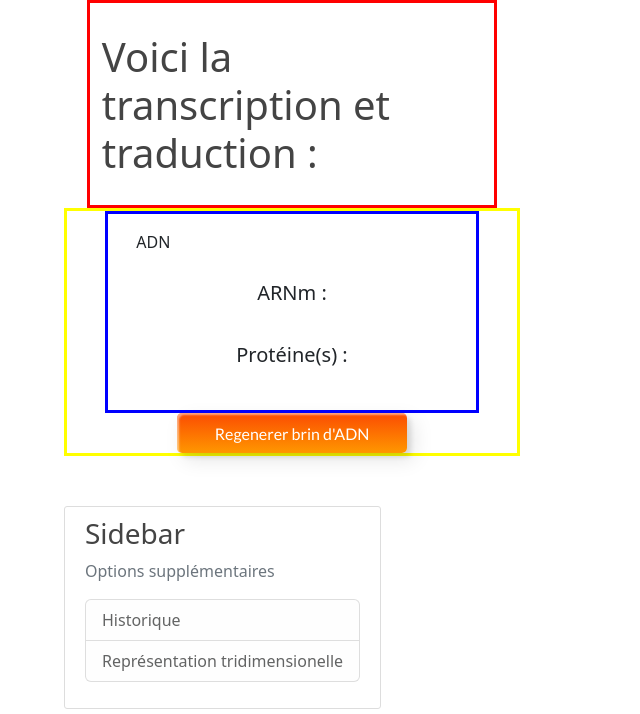
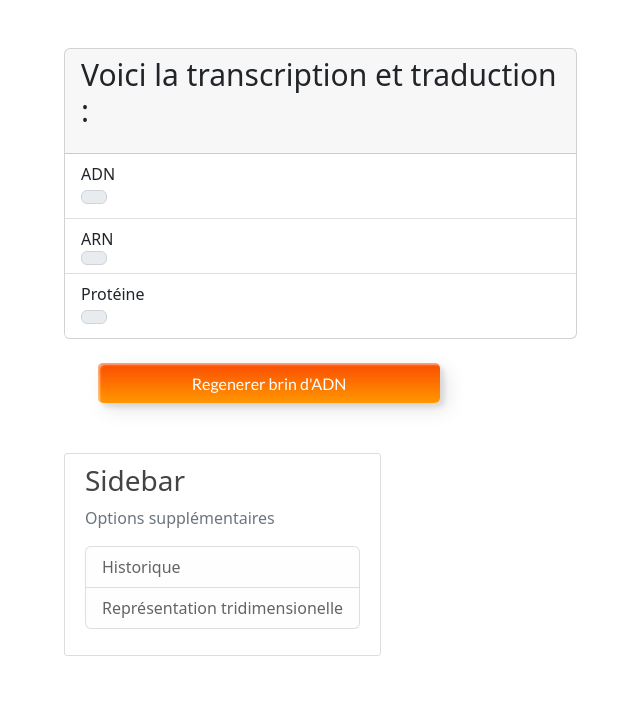
Before and after one commit to Thorvicnet/ADN, a Flask app: template templates/results.html in a window 1280 px wide. Shown: the part 86-800 px from the top of the page, without its empty margins (268-908 px from the left). Run offline with Flask 2, Linux system fonts and the light colour scheme; the template is opened without the code that fills it, so the values that code supplies are empty; a map, chart or similar area stays blank; some libraries are stand-ins or nearby versions.

Commit message:
fix input dna/rna to uppercase + great format results.html but still overflowing div

```diff
--- a/main.py
+++ b/main.py
@@ -23,12 +23,12 @@
 @app.route('/', methods=['POST'])
 def index_post():
   try:
-    DNA = request.form['DNA']
+    DNA = request.form['DNA'].upper()
     return redirect(url_for('results', input=DNA, type='DNA'))
   except:
     pass
   try:
-    RNA = request.form['RNA']
+    RNA = request.form['RNA'].upper()
     return redirect(url_for('results', input=RNA, type='RNA'))
   except:
     pass
--- a/notes/todo.txt
+++ b/notes/todo.txt
@@ -4,9 +4,10 @@
 ✅ - Bug : fix les boutons du menu (outline ne fonctionne pas correctement)
 ✅ - Update : renverser le 'custom DNA' (rentrer l'ARNm et avoir l'ADN)
 ✅ - Bug : 2 requêtes GET donc 2 résultats pour l'ADN à chaque fois, le code est donc executé 2 fois (pareil pour les logs) + tps de calcul sur replit (jsp pk). PAS DE FIX CAUSE PAR CHROME (firefox ne fait pas cela)
+✅ - Fix : modifier l'ordre des logs dans l'historique (order_by = -1)
+✅ - Fix : convertir l'entrée adn/arn en uppercase
 - Update : possibilité de rentrer un autre brin d'ADN une fois sur la page généré au lieu de regénérer aléatoirement
 - Update : possibilité d'avoir plusieur protéine dans un même ARN
 - Bug : réaction des boutons différente en 1350x934px
 ⚠️ (urgent) - Bug : Format results.html (divs + animation adn)
-- Fix : modifier l'ordre des logs dans l'historique (order_by = -1)
 ❌ - Update : rajouter des tests python. Trop complexe besoin de transformer le programme en package
--- a/templates/home.html
+++ b/templates/home.html
@@ -56,6 +56,7 @@
           </div>
         <div>
           <input class="button-cust-dna" type="submit" value="Générer l'ARN et acide aminé">
+
         </div>
       </form>
       <div class="card-footer text-muted">
--- a/templates/results.html
+++ b/templates/results.html
@@ -3,24 +3,36 @@
     <title>ADN Generator</title>
 {% endblock %}
 {% block body %}
-  <div class="container" style="padding-top:30px;padding-bottom:20px;width: 90%;border:solid red;">
-    <h1>Voici la transcription et traduction : </h1>
-  </div>
-  <div class="container text-center " style="border: solid yellow;">
-    <div class="row d-inline-flex p-2" style="border:solid blue;">
-      <div class="d-flex flex-row mb-3">
-        <div class="p-2">ADN</div>
-        <p>{{ generationdata[0] }}</p>
+  <br>
+  <br>
+  <div class="col-md-9">
+    <div class="card" style="width: 150%;" style="display:table;">
+      <div class="card-header" style="display:table;">
+        <p class="display-4 bold" style="font-size: 30px;">Voici la transcription et traduction :</p>
       </div>
-      <p class="lead">ARNm :</p>
-      <div class="col">
-        <p>{{ generationdata[1] }}</p>
-      </div>
-      <p class="lead">Protéine(s) :</p>
-      <div class="col">
-        <p>{{ generationdata[2] }}</p>
-      </div>
+      <ul class="list-group list-group-flush">
+        <li class="list-group-item" style="display: inline-block;">
+          ADN
+          <div class="input-group-prepend">
+            <span class="input-group-text" id="basic-addon1" style="font-size: 15px;display: inline-block;">{{ generationdata[0] }}</span>
+          </div>
+
+        </li>
+        <li class="list-group-item" style="display: inline-block;">
+          ARN
+          <div class="input-group-prepend" style="display:table;">
+            <span class="input-group-text" id="basic-addon1" style="font-size: 15px;">{{ generationdata[1] }}</span>
+          </div>
+        </li>
+        <li class="list-group-item" style="display: table;width: fit-content; ">
+          Protéine
+          <div class="input-group-prepend">
+            <span class="input-group-text" id="basic-addon1" style="font-size: 15px;display: inline-block;width: fit-content; ">{{ generationdata[2] }}</span>
+          </div>
+        </li>
+      </ul>
     </div>
+    <br>
   <!--<div class="menu" style="margin-right:600px;">
     <div class="container" style="border:thick double #ff7024;width:1200px;">
       <h1 class="display-6 fw-semibold" style="font-size: 25px;">ADN :</h1>
@@ -40,6 +52,6 @@
 
   </div> -->
 
-     <a class="rand-dna custom-btn btn-7" type="button" href="/results?input=None&type=DNA"><span>Regenerer brin d'ADN</span></a></div>
+     <a class="rand-dna custom-btn btn-7" type="button" href="/results?input=None&type=DNA" style="display:block; width: 100%;cursor: pointer; text-align: center;margin-left:34px;"><span>Regenerer brin d'ADN</span></a></div>
 </div>
 {% endblock %}
```
